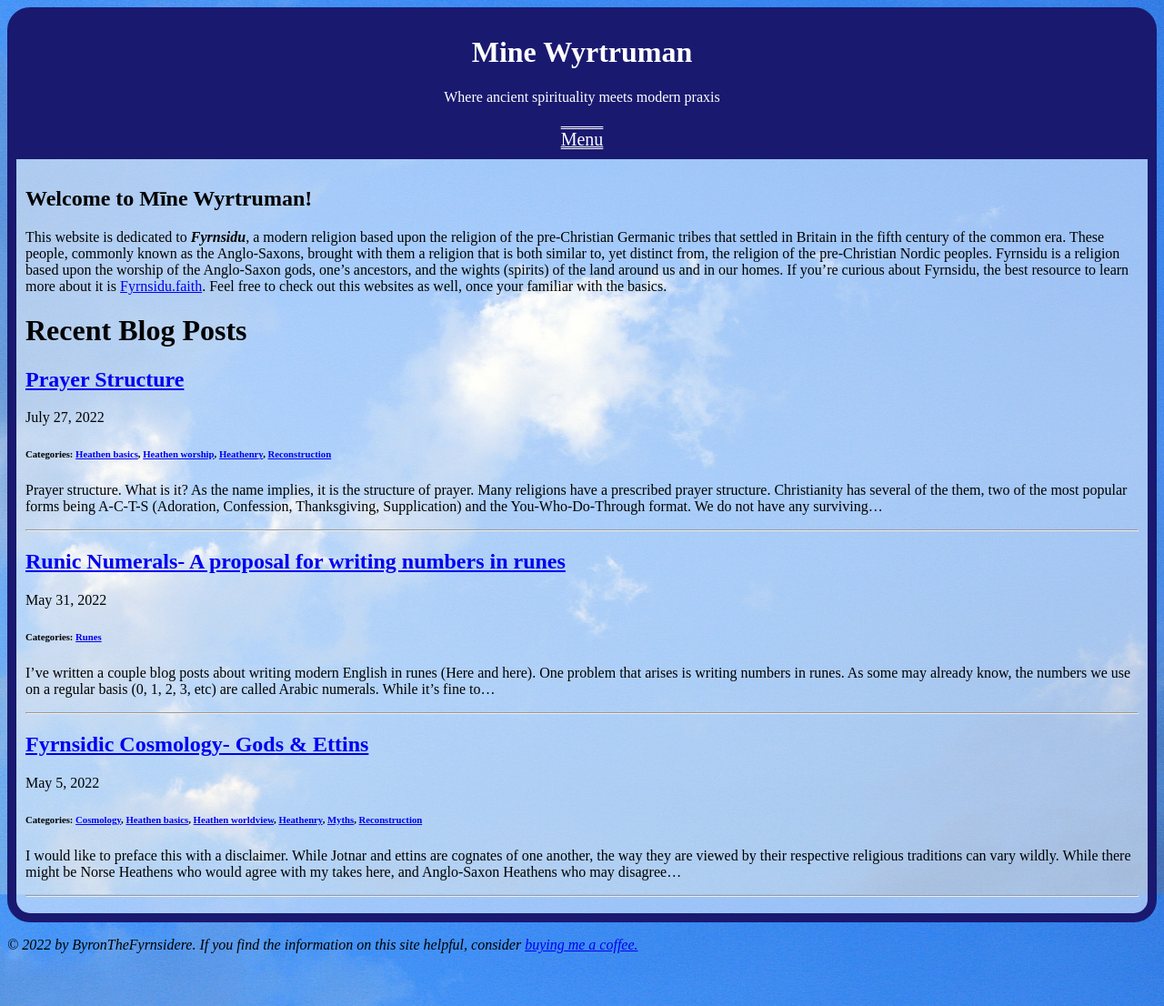
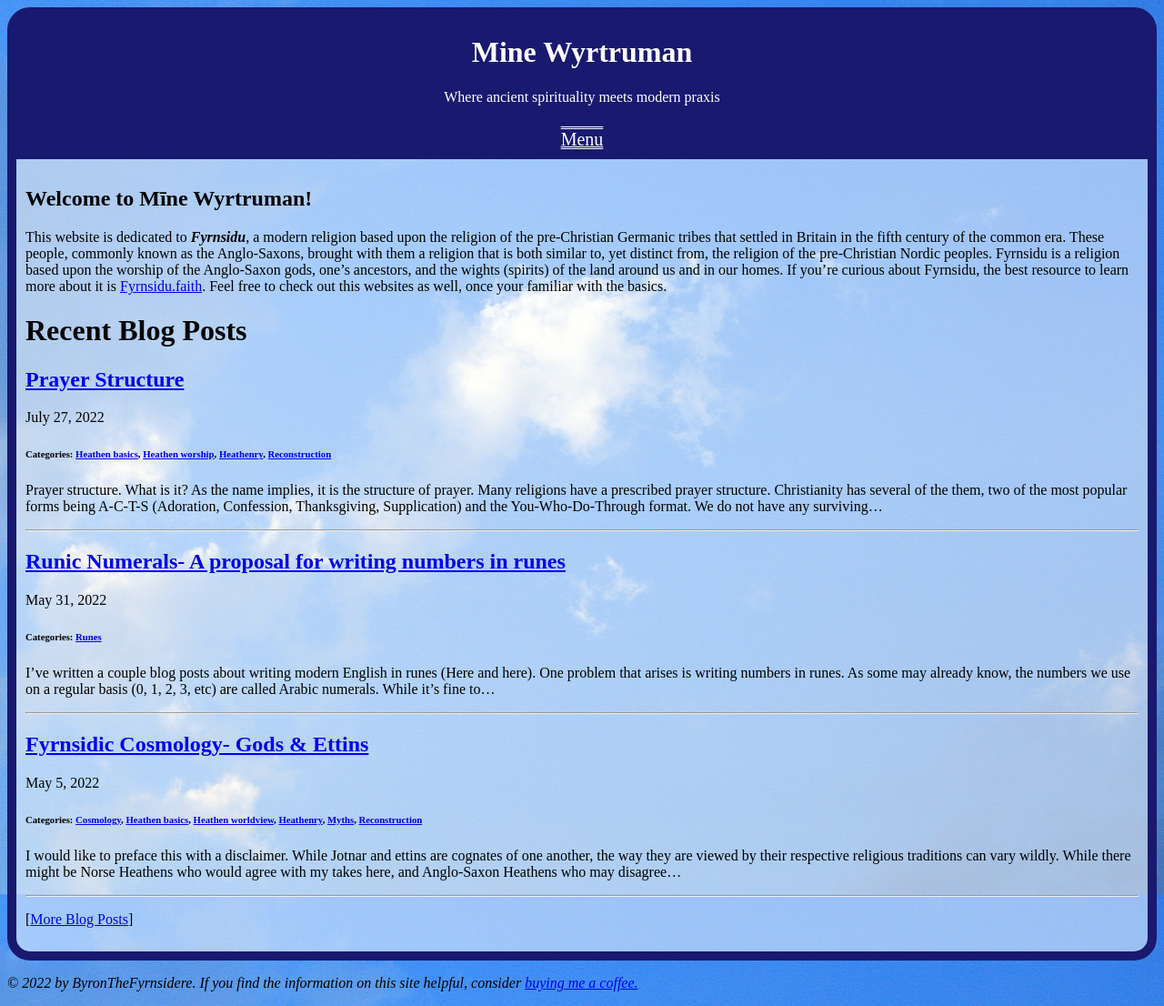
Before and after one commit to byronpendason/byronpendason.github.io, a Jekyll site: the page built from index.md, in a window 1280 px wide. Shown: the whole page at 91% size. Built offline with Jekyll 4.4.1, drawn with Linux system fonts in a browser that asks for light colours; our own code applies the rules of GitHub Pages for plain Markdown files; comment, search, counter and statistics services are not loaded.

Commit message:
Update index.md

```diff
--- a/index.md
+++ b/index.md
@@ -35,3 +35,5 @@ websites as well, once your familiar with the basics.
 {% endif %}
 
 {% endfor %}
+
+[[More Blog Posts](/blog)]
```
